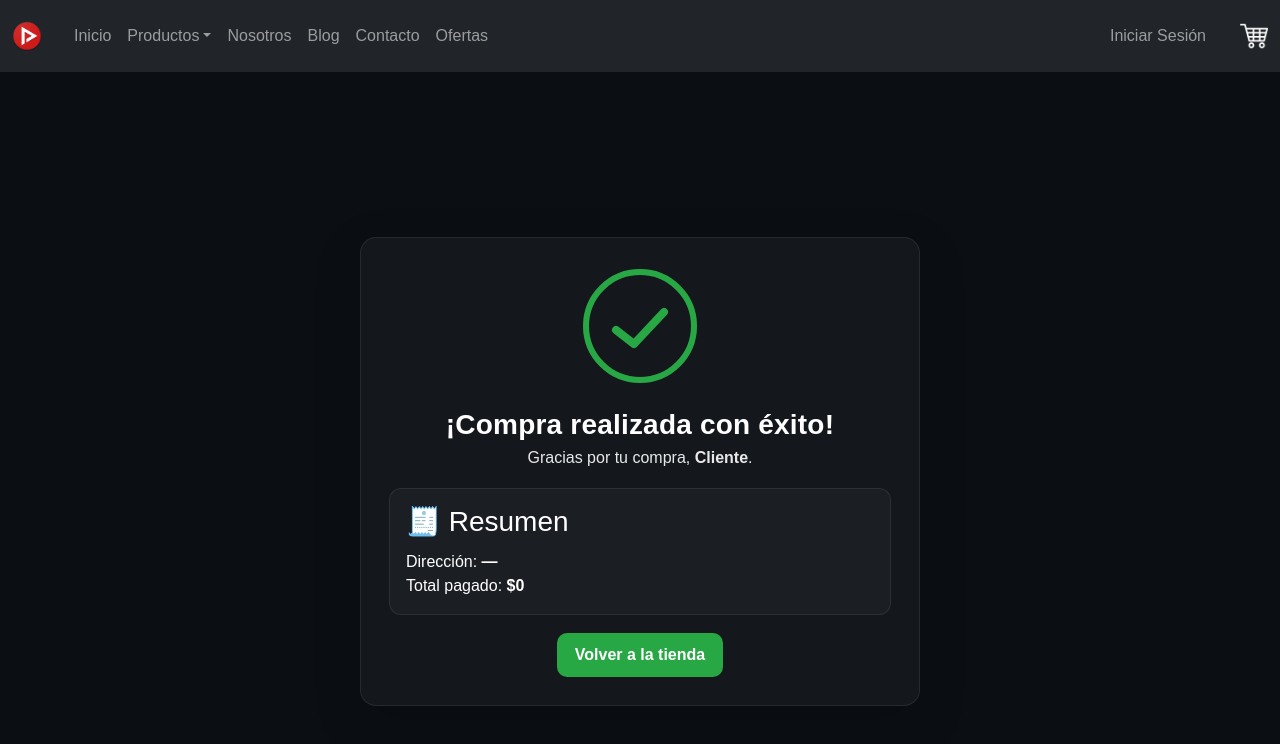
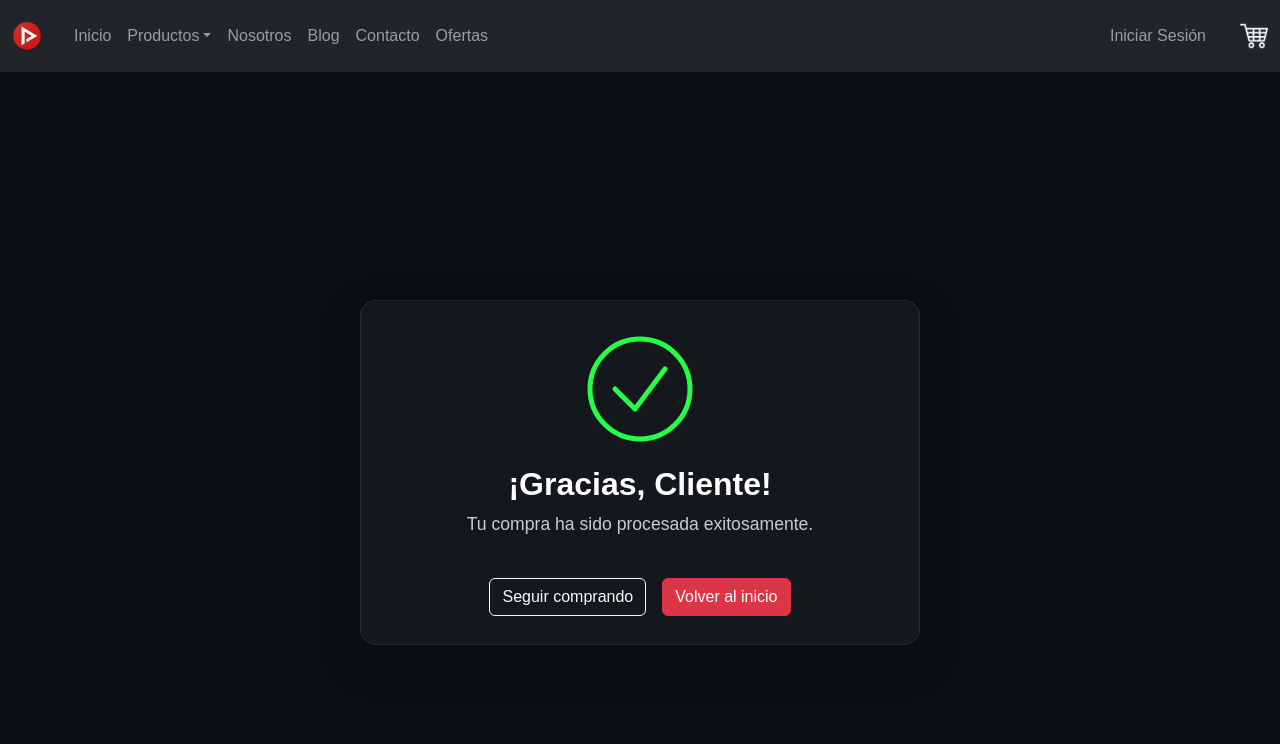
Before and after one commit to alan-flores1/Music_online, a Next.js app: page /carrito/exito in a window 1280 px wide. Shown: the top 744 px of the page. Built offline with nearby package versions, Linux system fonts and the light colour scheme.

Commit message:
examenchaosemestreadios

```diff
--- a/app/carrito/exito/page.tsx
+++ b/app/carrito/exito/page.tsx
@@ -1,34 +1,56 @@
 "use client";
 
-import { useEffect, useState } from "react";
+import { useEffect, useState, CSSProperties } from "react";
 import Link from "next/link";
+import { Button } from "react-bootstrap";
 
 export default function ExitoPage() {
   const [nombre, setNombre] = useState("Cliente");
-  const [direccion, setDireccion] = useState("");
-  const [total, setTotal] = useState<string>("0");
+  const [comuna, setComuna] = useState("");
+
+  const [climaDescripcion, setClimaDescripcion] = useState("");
+  const [temperatura, setTemperatura] = useState("");
+  const [cargandoClima, setCargandoClima] = useState(false);
 
   useEffect(() => {
     const datosRaw = localStorage.getItem("datosCompra");
-    const totalRaw = localStorage.getItem("totalCompra");
-    try {
-      const datos = datosRaw ? JSON.parse(datosRaw) : null;
-      if (datos?.nombreCompleto) setNombre(datos.nombreCompleto);
-      if (datos?.direccion) setDireccion(datos.direccion);
-    } catch {}
-    setTotal(totalRaw || "0");
 
-    // (Opcional) Limpia datos de compra después de mostrarlos
-    // setTimeout(() => {
-    //   localStorage.removeItem("datosCompra");
-    //   localStorage.removeItem("totalCompra");
-    // }, 5000);
+    if (datosRaw) {
+      try {
+        const datos = JSON.parse(datosRaw);
+        if (datos.nombreCompleto) setNombre(datos.nombreCompleto);
+
+        if (datos.comuna) {
+          setComuna(datos.comuna);
+          consultarClima(datos.comuna);
+        }
+      } catch (e) {
+        console.error("Error recuperando datos", e);
+      }
+    }
   }, []);
+
+  const consultarClima = (ciudad: string) => {
+    setCargandoClima(true);
+    fetch(`https://wttr.in/${ciudad}?format=j1`)
+      .then((res) => res.json())
+      .then((data) => {
+        const current = data.current_condition[0];
+        setTemperatura(current.temp_C);
+        const desc = current.lang_es ? current.lang_es[0].value : "Despejado";
+        setClimaDescripcion(desc);
+        setCargandoClima(false);
+      })
+      .catch((err) => {
+        console.log("Error API Clima", err);
+        setClimaDescripcion("No disponible por el momento");
+        setCargandoClima(false);
+      });
+  };
 
   return (
     <div style={styles.wrapper}>
       <div style={styles.card} className="shadow-lg">
-        {/* Check animado */}
         <div style={styles.checkWrap}>
           <svg
             viewBox="0 0 120 120"
@@ -39,82 +61,115 @@ export default function ExitoPage() {
             <circle
               cx="60"
               cy="60"
-              r="54"
+              r="50"
               fill="none"
-              stroke="#28a745"
-              strokeWidth="6"
-              style={{
-                opacity: 0.2,
-              }}
+              stroke="#25ff48"
+              strokeWidth="5"
+              style={styles.circleAnim}
             />
-            <circle
-              cx="60"
-              cy="60"
-              r="54"
+            <path
+              d="M35 60 L55 80 L85 40"
               fill="none"
-              stroke="#28a745"
-              strokeWidth="6"
-              strokeDasharray="339.292"
-              strokeDashoffset="339.292"
-              style={{
-                animation: "drawCircle 900ms ease-out forwards",
-              }}
-            />
-            <polyline
-              points="36,64 54,78 84,46"
-              fill="none"
-              stroke="#28a745"
-              strokeWidth="8"
+              stroke="#25ff48"
+              strokeWidth="5"
               strokeLinecap="round"
               strokeLinejoin="round"
-              strokeDasharray="80"
-              strokeDashoffset="80"
-              style={{
-                animation: "drawCheck 700ms 500ms ease-out forwards",
-              }}
+              style={styles.checkAnim}
             />
           </svg>
         </div>
 
-        <h1 style={styles.title}>¡Compra realizada con éxito!</h1>
+        <h1 style={styles.title}>¡Gracias, {nombre}!</h1>
+        <p style={styles.text}>Tu compra ha sido procesada exitosamente.</p>
 
-        <p style={styles.subtitle}>
-          Gracias por tu compra, <strong>{nombre}</strong>.
-        </p>
+        {comuna && (
+          <div
+            className="mt-4 p-3 rounded"
+            style={{
+              backgroundColor: "rgba(255,255,255,0.1)",
+              border: "1px solid #333",
+            }}
+          >
+            <h5
+              className="mb-2 text-muted"
+              style={{ fontSize: "0.9rem", textTransform: "uppercase" }}
+            >
+              Estado del destino: {comuna}
+            </h5>
 
-        <div style={styles.summary}>
-          <h3 style={{ marginBottom: 12 }}>🧾 Resumen</h3>
-          <p style={{ margin: 0 }}>
-            Dirección: <strong>{direccion || "—"}</strong>
-          </p>
-          <p style={{ margin: 0 }}>
-            Total pagado: <strong>${Number(total).toLocaleString()}</strong>
-          </p>
+            {cargandoClima ? (
+              <p className="mb-0 text-white">
+                📡 Consultando satélite meteorológico...
+              </p>
+            ) : temperatura ? (
+              <div className="d-flex align-items-center justify-content-center gap-3">
+                <div style={{ fontSize: "2.5rem" }}>🌡️</div>
+                <div className="text-start">
+                  <div style={{ fontSize: "1.5rem", fontWeight: "bold" }}>
+                    {temperatura}°C
+                  </div>
+                  <div style={{ color: "#ccc", textTransform: "capitalize" }}>
+                    {climaDescripcion}
+                  </div>
+                </div>
+              </div>
+            ) : (
+              <p className="text-muted mb-0">
+                Información del clima no disponible.
+              </p>
+            )}
+
+            <small className="d-block mt-2 text-muted fst-italic">
+              &quot;Ideal para esperar tus vinilos escuchando música&quot;
+            </small>
+          </div>
+        )}
+
+        <div style={{ marginTop: 40 }}>
+          <Link href="/productos">
+            <Button variant="outline-light" className="me-3">
+              Seguir comprando
+            </Button>
+          </Link>
+          <Link href="/">
+            <Button variant="danger">Volver al inicio</Button>
+          </Link>
         </div>
-
-        <Link href="/" style={styles.button}>
-          Volver a la tienda
-        </Link>
       </div>
 
-      {/* Animaciones CSS */}
-      <style>{`
+      <style jsx>{`
         @keyframes drawCircle {
-          to { stroke-dashoffset: 0; }
+          from {
+            stroke-dasharray: 0 314;
+          }
+          to {
+            stroke-dasharray: 314 314;
+          }
         }
         @keyframes drawCheck {
-          to { stroke-dashoffset: 0; }
+          from {
+            stroke-dashoffset: 100;
+          }
+          to {
+            stroke-dashoffset: 0;
+          }
         }
         @keyframes fadeIn {
-          from { opacity: 0; transform: translateY(8px) scale(0.98); }
-          to { opacity: 1; transform: translateY(0) scale(1); }
+          from {
+            opacity: 0;
+            transform: translateY(8px) scale(0.98);
+          }
+          to {
+            opacity: 1;
+            transform: translateY(0) scale(1);
+          }
         }
       `}</style>
     </div>
   );
 }
 
-const styles: Record<string, React.CSSProperties> = {
+const styles: Record<string, CSSProperties> = {
   wrapper: {
     minHeight: "100vh",
     width: "100%",
@@ -142,30 +197,20 @@ const styles: Record<string, React.CSSProperties> = {
     marginBottom: 16,
   },
   title: {
-    fontSize: 28,
-    margin: "6px 0 4px",
-    fontWeight: 800,
-    letterSpacing: 0.2,
+    fontSize: "2rem",
+    fontWeight: 700,
+    marginBottom: 8,
   },
-  subtitle: {
-    opacity: 0.9,
-    marginBottom: 18,
+  text: {
+    fontSize: "1.1rem",
+    color: "#ccc",
   },
-  summary: {
-    textAlign: "left",
-    background: "rgba(255,255,255,0.03)",
-    border: "1px solid rgba(255,255,255,0.08)",
-    borderRadius: 12,
-    padding: 16,
-    marginBottom: 18,
+  circleAnim: {
+    animation: "drawCircle 0.6s ease-out forwards",
   },
-  button: {
-    display: "inline-block",
-    background: "#28a745",
-    color: "white",
-    textDecoration: "none",
-    padding: "10px 18px",
-    borderRadius: 10,
-    fontWeight: 700,
+  checkAnim: {
+    strokeDasharray: 100,
+    strokeDashoffset: 100,
+    animation: "drawCheck 0.4s 0.6s ease-out forwards",
   },
 };
```
Also changed, not shown: app/carrito/page.tsx (+48 -12 lines), app/productos/page.tsx (+43 -16 lines).
